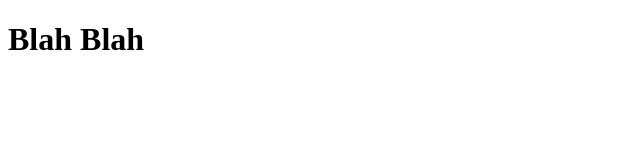
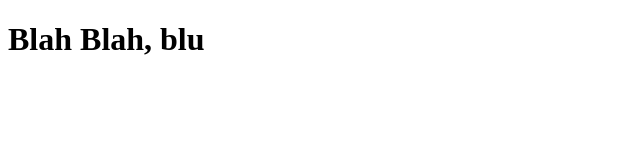
Before and after one commit to ciroprates/coursera-test, a plain HTML site: page site/index.html in a window 1280 px wide. Shown: the full height of the page, 0-640 px from the left. Drawn offline with Linux system fonts and the light colour scheme.

Commit message:
site commit

```diff
--- a/site/index.html
+++ b/site/index.html
@@ -4,6 +4,6 @@
 	<title>Hello!</title>
 </head>
 <body>
-<h1>Blah Blah</h1>
+<h1>Blah Blah, blu</h1>
 </body>
 </html>
```
